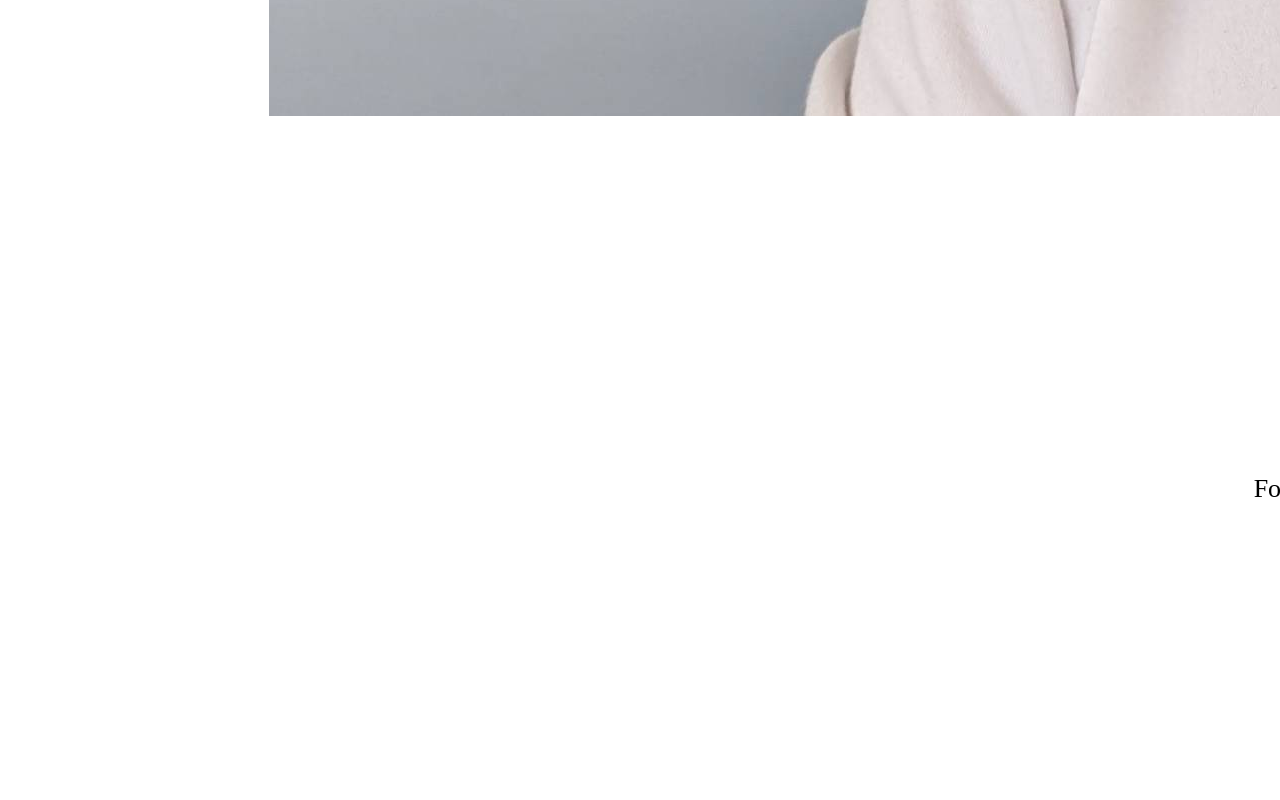
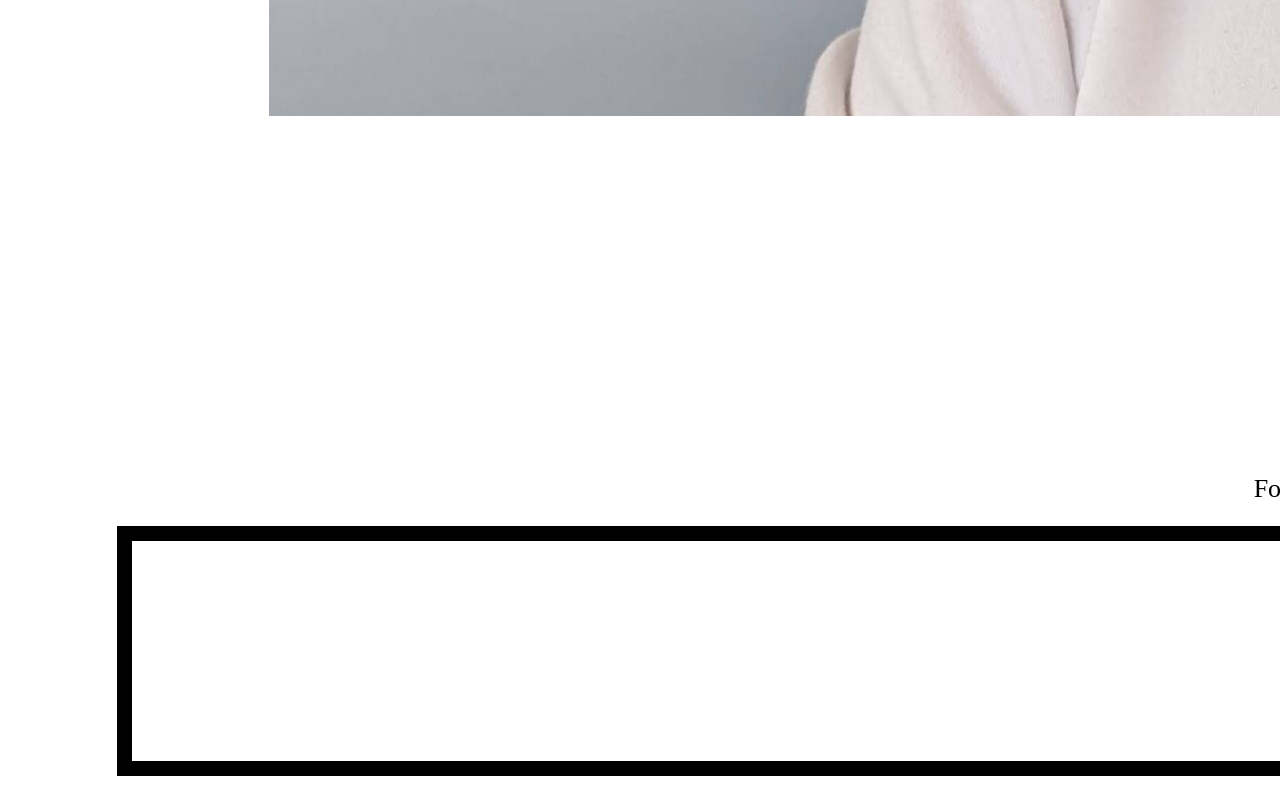
Before and after one commit to GMcD1998/WinIndustry.github.io, a plain HTML site: page pages/about.html in a window 1280 px wide. Shown: the part 9047-9847 px from the top of the page. Before the commit the page ends 9817 px from the top, so only its background shows below. Drawn offline with Linux system fonts and the light colour scheme; a script that the page names is missing.

Commit message:
Update about.css

```diff
--- a/styles/about.css
+++ b/styles/about.css
@@ -50,7 +50,7 @@ font-size: 26px;
 
 .text-centered img{
     flex-wrap: wrap;
-    max-width: fit-content;
+    max-width: 90%;
 }
 
 .text-Centered p{
@@ -61,7 +61,5 @@ font-size: 26px;
 .form1{
 gird-column: 2/3;
 margin: 1.5em;
-border: 15px;
-border-color: black;
-
+border: 15px solid black;
 }
```
